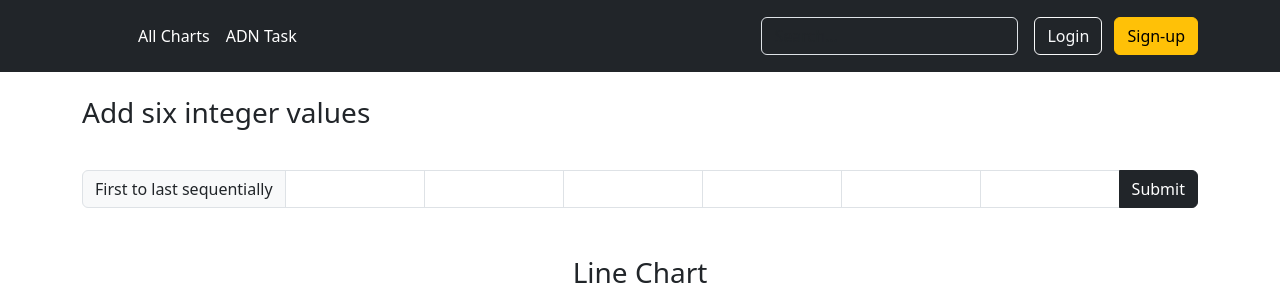
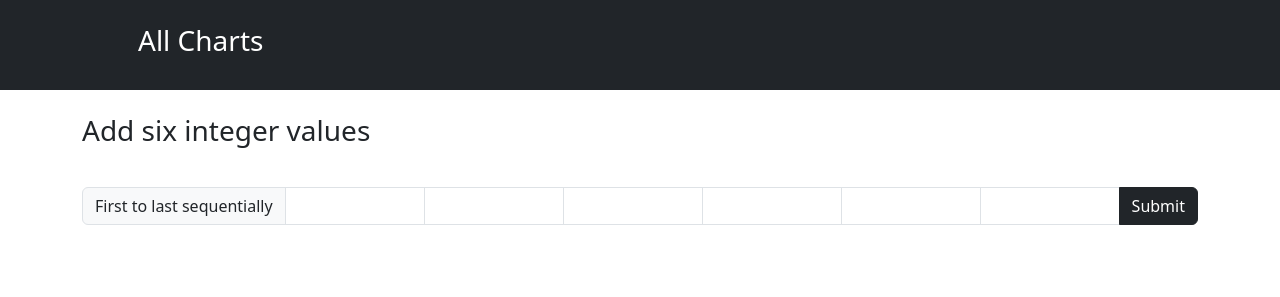
Before and after one commit to IftakhirNibir/Django-Mini-Projects, a Django app: page / in a window 1280 px wide. Shown: the top 297 px of the page. After the commit the page ends 225 px from the top, so only its background shows below. Run offline with Django 4.2, Linux system fonts and the light colour scheme.

Commit message:
update chart project

```diff
--- a/Chart/gradient/chartjs/views.py
+++ b/Chart/gradient/chartjs/views.py
@@ -3,12 +3,15 @@ from django.shortcuts import render
 # Create your views here.
 
 def index(request):
-    a = request.POST.get('text1')
-    b = request.POST.get('text2')
-    c = request.POST.get('text3')
-    d = request.POST.get('text4')
-    e = request.POST.get('text5')
-    f = request.POST.get('text6')
+    if request.method == 'POST':
+        a = request.POST.get('text1','')
+        b = request.POST.get('text2','')
+        c = request.POST.get('text3','')
+        d = request.POST.get('text4','')
+        e = request.POST.get('text5','')
+        f = request.POST.get('text6','')
+    else:
+        a = b = c = d = e = f = ''
     context = {
         'A' : a,
         'B' : b,
--- a/Chart/gradient/gradient/urls.py
+++ b/Chart/gradient/gradient/urls.py
@@ -1,19 +1,3 @@
-"""
-URL configuration for gradient project.
-
-The `urlpatterns` list routes URLs to views. For more information please see:
-    https://docs.djangoproject.com/en/4.2/topics/http/urls/
-Examples:
-Function views
-    1. Add an import:  from my_app import views
-    2. Add a URL to urlpatterns:  path('', views.home, name='home')
-Class-based views
-    1. Add an import:  from other_app.views import Home
-    2. Add a URL to urlpatterns:  path('', Home.as_view(), name='home')
-Including another URLconf
-    1. Import the include() function: from django.urls import include, path
-    2. Add a URL to urlpatterns:  path('blog/', include('blog.urls'))
-"""
 from django.contrib import admin
 from django.urls import path,include
 
--- a/Chart/gradient/templates/index.html
+++ b/Chart/gradient/templates/index.html
@@ -15,18 +15,8 @@
             </a>
 
             <ul class="nav col-12 col-lg-auto me-lg-auto mb-2 justify-content-center mb-md-0">
-              <li><a href="#" class="nav-link px-2 text-white">All Charts</a></li>
-              <li><a href="#" class="nav-link px-2 text-white">ADN Task</a></li>
+              <li><a href="#" class="nav-link px-2 text-white"><h3>All Charts</h3></a></li>
             </ul>
-
-            <form class="col-12 col-lg-auto mb-3 mb-lg-0 me-lg-3" role="search">
-              <input type="search" class="form-control form-control-dark text-bg-dark" placeholder="Search..." aria-label="Search">
-            </form>
-
-            <div class="text-end">
-              <button type="button" class="btn btn-outline-light me-2">Login</button>
-              <button type="button" class="btn btn-warning">Sign-up</button>
-            </div>
           </div>
         </div>
       </header>
@@ -41,12 +31,12 @@
                 {% csrf_token %}
         <div class="input-group">
             <span class="input-group-text">First to last sequentially</span>
-            <input type="text" name="text1"  class="form-control">
-            <input type="text" name="text2"  class="form-control">
-            <input type="text" name="text3"  class="form-control">
-            <input type="text" name="text4"  class="form-control">
-            <input type="text" name="text5"  class="form-control">
-            <input type="text" name="text6"  class="form-control">
+            <input type="text" name="text1" value="{{A}}"  class="form-control">
+            <input type="text" name="text2" value="{{B}}"  class="form-control">
+            <input type="text" name="text3" value="{{C}}"  class="form-control">
+            <input type="text" name="text4" value="{{D}}"  class="form-control">
+            <input type="text" name="text5" value="{{E}}"  class="form-control">
+            <input type="text" name="text6" value="{{F}}"  class="form-control">
             <input class="btn btn-dark" type="submit">
           </div>
         </form>
@@ -54,7 +44,7 @@
        <br>
        <br>
 
-
+{% if A and B and C and D and E and F %}
        <h3 style="text-align: center;">Line Chart</h3>
        <div>
         <canvas id="myChart" width="700px"></canvas>
@@ -147,6 +137,7 @@
         borderColor: 'rgba(255, 99, 132, 1)', // Set the border color
         borderWidth: 1
       }]
+
     },
     options: {
       responsive: true,
@@ -315,6 +306,8 @@
     });
   </script>
 
+  {% endif %}
+
       </div>
     <script src="https://cdn.jsdelivr.net/npm/bootstrap@5.3.0/dist/js/bootstrap.bundle.min.js" integrity="sha384-geWF76RCwLtnZ8qwWowPQNguL3RmwHVBC9FhGdlKrxdiJJigb/j/68SIy3Te4Bkz" crossorigin="anonymous"></script>
     <script src="https://cdn.jsdelivr.net/npm/@popperjs/core@2.11.8/dist/umd/popper.min.js" integrity="sha384-I7E8VVD/ismYTF4hNIPjVp/Zjvgyol6VFvRkX/vR+Vc4jQkC+hVqc2pM8ODewa9r" crossorigin="anonymous"></script>
```
Also changed, not shown: 13 other files.
